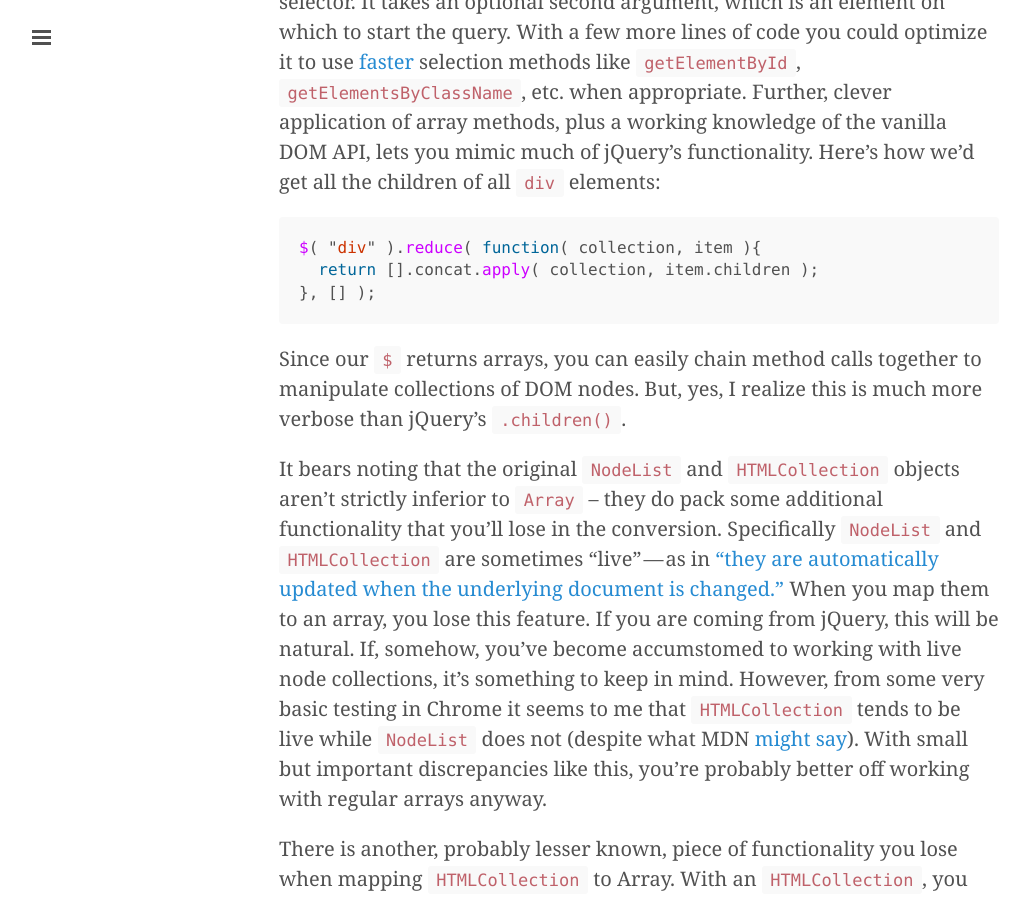
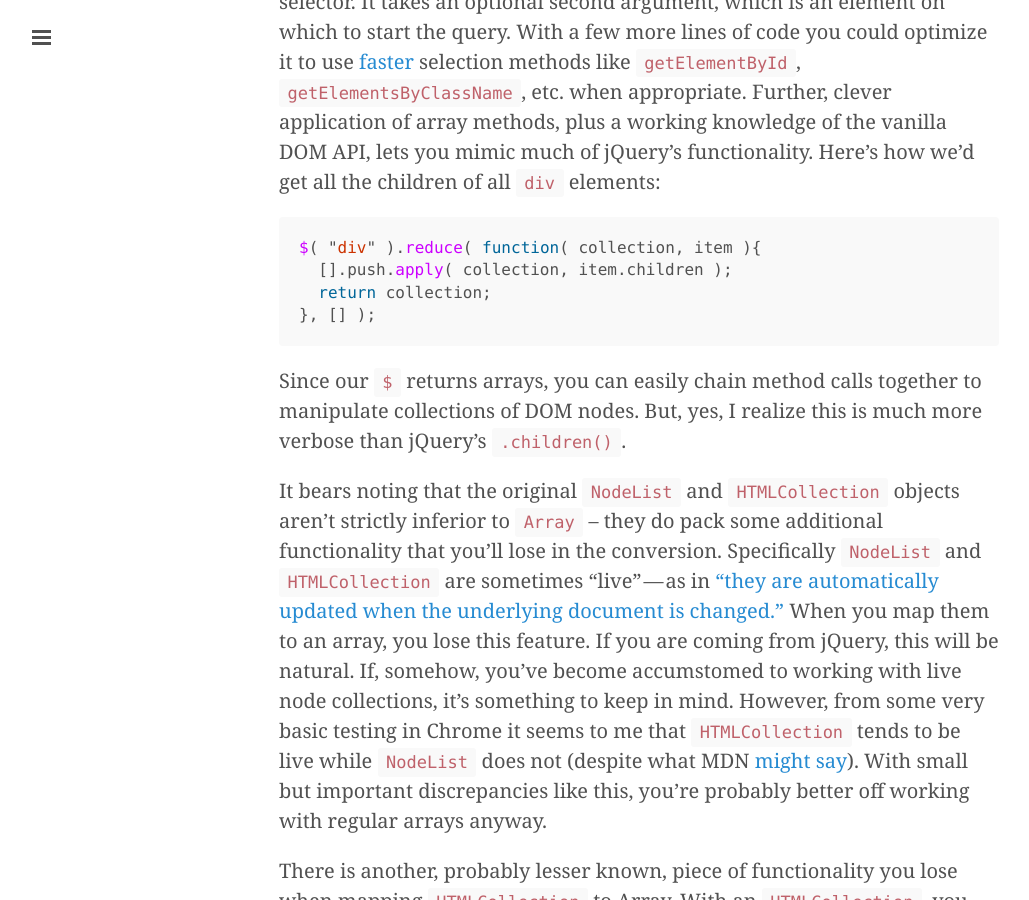
Before and after one commit to bttmly/personal-site, a Jekyll site: the page built from _posts/2014-06-25-leveraging-array-prototype.md, in a window 1280 px wide and 900 px high, scrolled down 4923 px. Shown: the whole window, without its empty margins (1-1030 px from the left). Built offline with Jekyll 4.4.1, drawn with Linux system fonts in a browser that asks for light colours; Markdown is read by kramdown in place of the engine named in the settings.

Commit message:
Tweak dom children

````diff
--- a/_posts/2014-06-25-leveraging-array-prototype.md
+++ b/_posts/2014-06-25-leveraging-array-prototype.md
@@ -97,7 +97,8 @@ Back to our bling function which will work with basically any valid CSS selector
 
 ```javascript
 $( "div" ).reduce( function( collection, item ){
-  return [].concat.apply( collection, item.children );
+  [].push.apply( collection, item.children );
+  return collection;
 }, [] );
 ```
 Since our `$` returns arrays, you can easily chain method calls together to manipulate collections of DOM nodes. But, yes, I realize this is much more verbose than jQuery's `.children()`.
````
